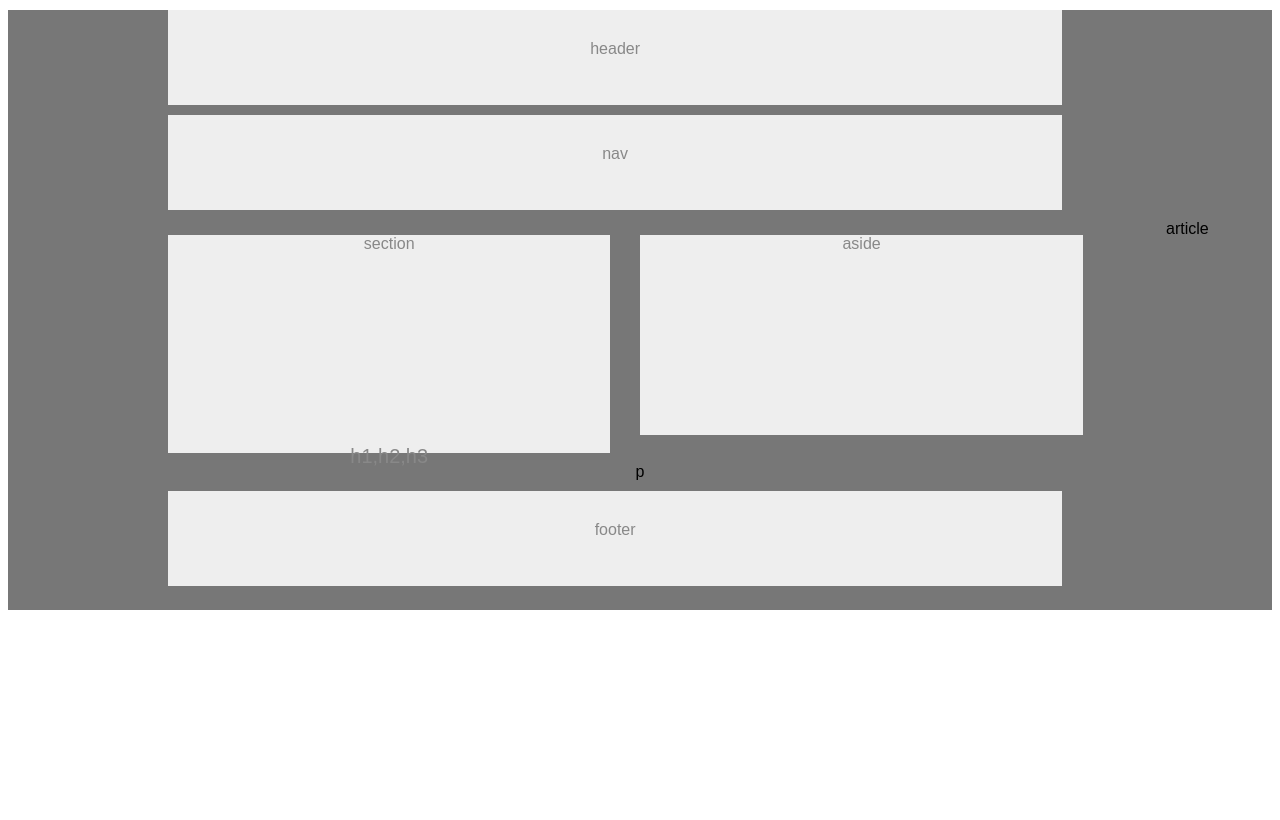
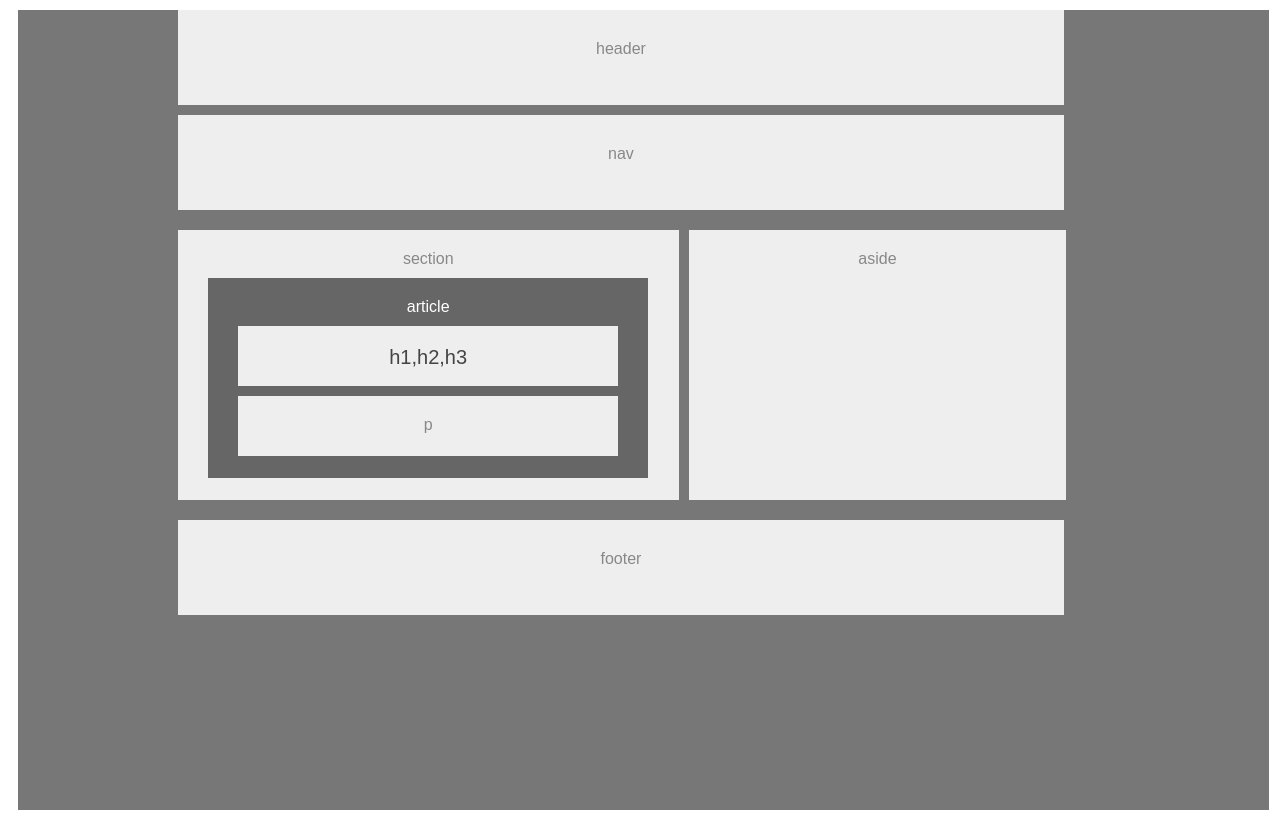
Before and after one commit to kendancy/HW-Wireframe, a plain HTML site: page index.html in a window 1280 px wide. Drawn offline with Linux system fonts and the light colour scheme.

Commit message:
Update wireframe 4-10-17

```diff
--- a/index.html
+++ b/index.html
@@ -8,11 +8,17 @@
 <div>
 	<header>header</header>
 	<nav>nav</nav>
-	<section id="section">section</section>
-	<section id="aside">aside</section>
-	<article>article</article>
+
+	<section id="section">section
+
+	<article>article
 		<section id="sub_article_1">h1,h2,h3</section>
 		<section id="sub_article_2">p</section>
+	</article>
+
+	</section>
+
+	<section id="aside">aside</section>
 	<footer>footer</footer>
 </div>
 </body>
--- a/style.css
+++ b/style.css
@@ -6,8 +6,9 @@ div {
 	font-family: sans-serif;
 
 	background-color: #777;
-	width:100%;
-	height:600px;
+	width:99%;
+	height:800px;
+	margin:10px;
 }
 
 header {
@@ -33,57 +34,55 @@ nav {
 	color:#888;
 
 	clear:both;
-	overflow: auto;
 
 	float:left;
 	left:20px;
-	width:35%;
-	height:200px;
-	margin:15px 20px 10px 160px;
+	width:40%;
+	height:250px;
+	padding:20px 0px 0px 0px;
+	margin:10px 10px 10px 160px;
 }
 #aside	{
 	background-color: #eee;
 	color:#888;
 
 	float:left;
-	width:35%;
-	height: 200px;
-	margin:15px 20px 10px 10px;
+	width:27%;
+	height: 230px;
+	padding:20px;
+	margin:10px 0px 00px 0px;
 }
-}
+
 article	{
 	background-color: #666;
 	color:#fff;
 
-	z-index: 1;
-	width:25%;
-	left:20px;
-	height:100px;
-	padding:50px;
-	margin:20px 50px;
+	width:80%;
+	height:160px;
+	padding:20px;
+	margin:10px 30px;
 }
+
 #sub_article_1 {
 	background-color: #eee;
-	color:#888;
+	color:#444;
 
 	font-size: 20px;
 
-	z-index:2;
-	left:20px;
-	width:35%;
-	height:200px;
-	margin:15px 60px 10px 160px;
+	width:85%;
+	height:20px;
+	padding:20px;
+	margin:10px;
 }
-}
+
 #sub_article_2 {
 	background-color: #eee;
 	color:#888;
 
-	z-index:2;
-	left:20px;
-	width:35%;
-	height:200px;
-	margin:15px 60px 10px 160px;
+	width:85%;
+	height:20px;
+	padding:20px;
+	margin:10px;
 }
 
 footer {
```
